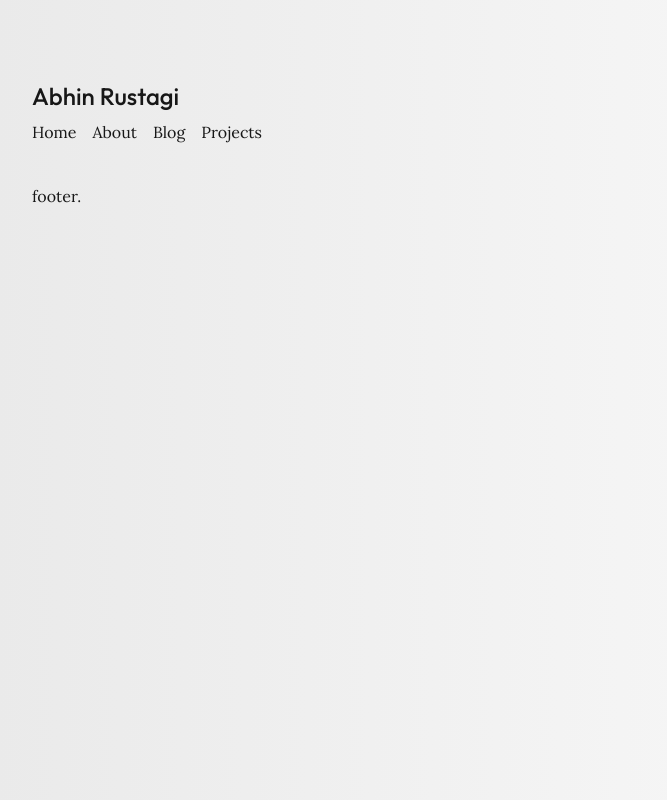
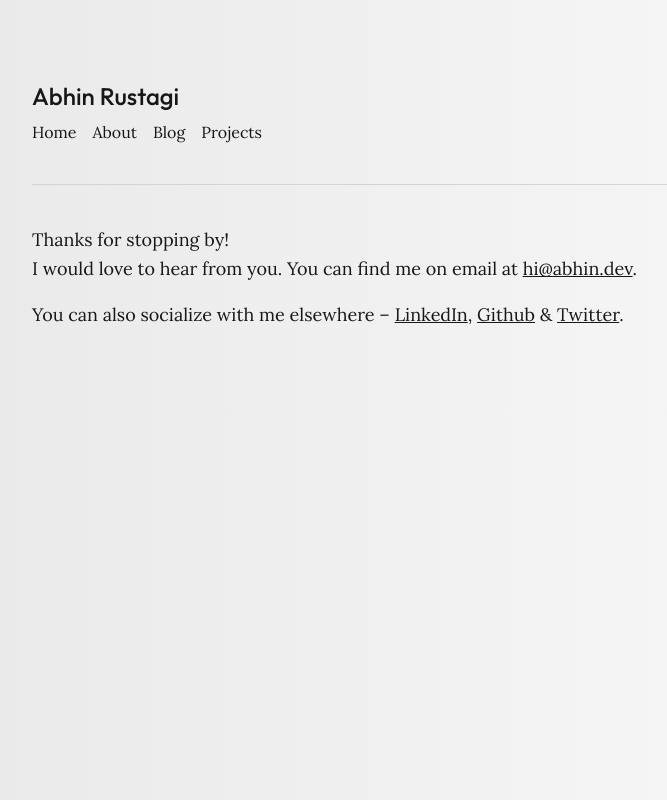
Before and after one commit to AbhinRustagi/abhin.dev, a Next.js app: page /blog in a window 1280 px wide. Shown: the whole page, without its empty margins (288-955 px from the left). Built offline with nearby package versions, Linux system fonts and the light colour scheme.

Commit message:
feat: add footer

```diff
--- a/src/app/_components/Footer.tsx
+++ b/src/app/_components/Footer.tsx
@@ -1,3 +1,37 @@
+import Link from "next/link";
+
 export default function Footer() {
-  return <footer className="mt-10">footer.</footer>;
+  return (
+    <footer className="mt-10 border-t border-t-gray-300 pt-10">
+      <p className="mb-4">
+        Thanks for stopping by! <br />I would love to hear from you. You can
+        find me on email at{" "}
+        <Link className="underline" href="mailto:hi@abhin.dev">
+          hi@abhin.dev
+        </Link>
+        .
+      </p>
+      <p>
+        You can also socialize with me elsewhere –{" "}
+        <Link
+          className="underline"
+          href="https://www.linkedin.com/in/abhinrustagi"
+        >
+          LinkedIn
+        </Link>
+        ,{" "}
+        <Link className="underline" href="https://www.github.com/AbhinRustagi">
+          Github
+        </Link>{" "}
+        &{" "}
+        <Link
+          className="underline"
+          href="https://www.twitter.com/@abhinrustagi"
+        >
+          Twitter
+        </Link>
+        .
+      </p>
+    </footer>
+  );
 }
--- a/src/app/globals.css
+++ b/src/app/globals.css
@@ -23,6 +23,10 @@ body {
   );
 }
 
+p {
+  @apply text-lg leading-relaxed;
+}
+
 h1,
 h2,
 h3,
```
